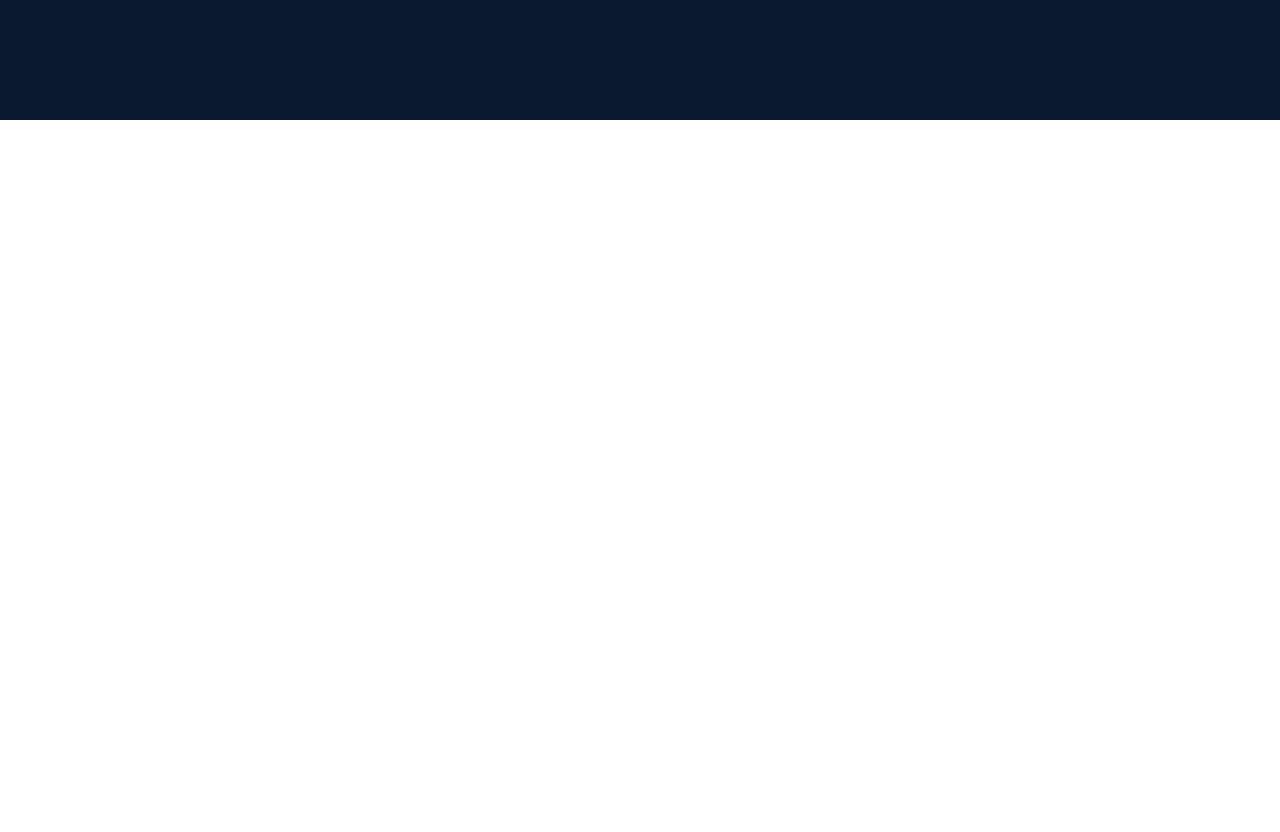
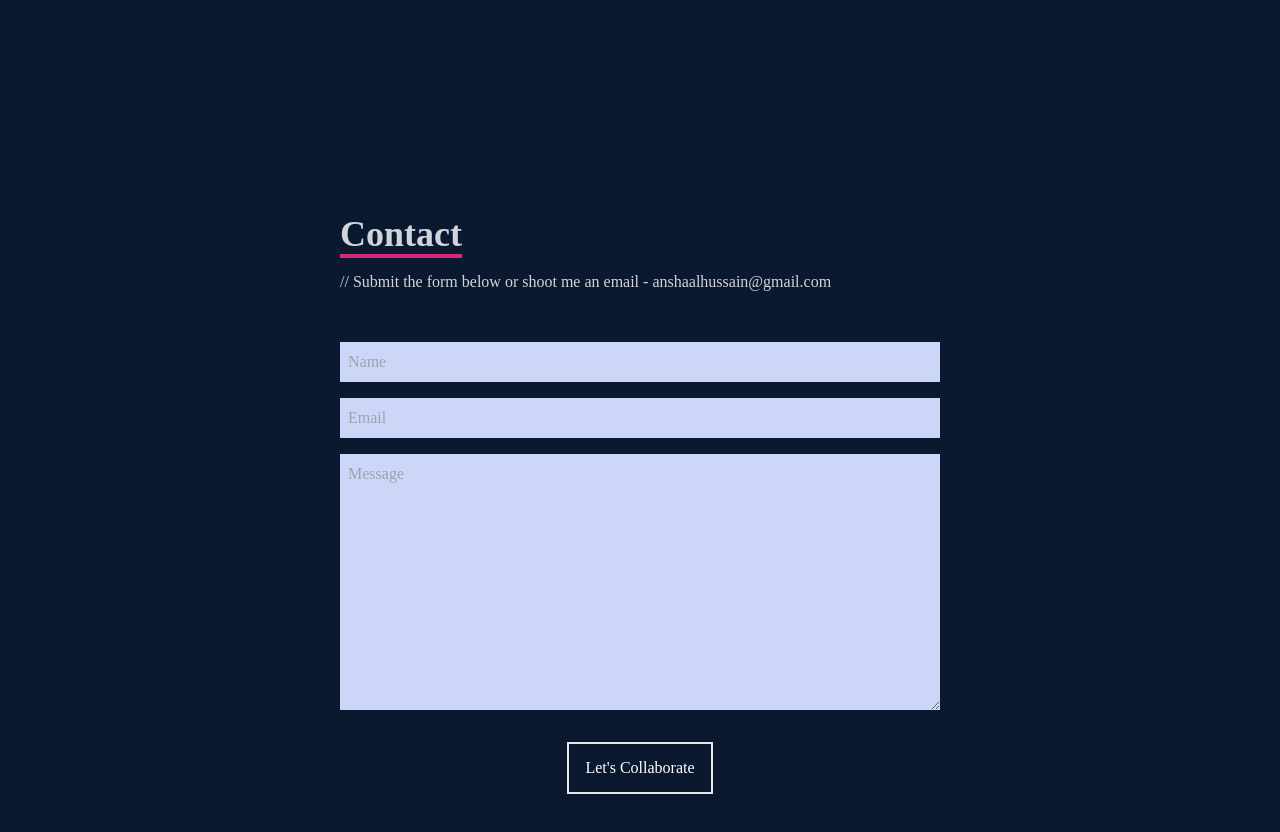
Before and after one commit to AnshaalHussain/Portfolio-Site, a React (Create React App) app: page / in a window 1280 px wide. Shown: the part 3080-3912 px from the top of the page. Before the commit the page ends 3200 px from the top, so only its background shows below. Built offline with nearby package versions, Linux system fonts and the light colour scheme.

Commit message:
create contact form

```diff
--- a/src/App.js
+++ b/src/App.js
@@ -3,6 +3,7 @@
 import About from "./components/About";
 import Skills from "./components/Skills";
 import Work from "./components/Work";
+import Contact from "./components/Contact";
 
 function App() {
   return (
@@ -12,6 +13,7 @@
       <About />
       <Skills />
       <Work />
+      <Contact />
     </div>
   );
 }
--- /dev/null
+++ b/src/components/Contact.jsx
@@ -0,0 +1,45 @@
+import React from "react";
+
+const Contact = () => {
+  return (
+    <div
+      name="contact"
+      className="w-full h-screen bg-[#0a192f]  flex justify-center items-center p-4"
+    >
+      <form action="" className="flex flex-col max-w-[600px] w-full">
+        <div className="pb-8">
+          <p className="text-4xl font-bold inline border-b-4 border-pink-600 text-gray-300">
+            Contact
+          </p>
+          <p className="text-gray-300 py-4">
+            // Submit the form below or shoot me an email -
+            anshaalhussain@gmail.com
+          </p>
+        </div>
+        <input
+          className="bg-[#ccd6f6] p-2"
+          type="text"
+          placeholder="Name"
+          name="name"
+        />
+        <input
+          className="my-4 p-2 bg-[#ccd6f6]"
+          type="text"
+          placeholder="Email"
+          name="email"
+        />
+        <textarea
+          className="bg-[#ccd6f6] p-2"
+          name="message"
+          rows="10"
+          placeholder="Message"
+        ></textarea>
+        <button className="text-white border-2 hover:bg-pink-600 hover:border-pink-600 px-4 py-3 my-8 mx-auto flex items-center">
+          Let's Collaborate
+        </button>
+      </form>
+    </div>
+  );
+};
+
+export default Contact;
```
